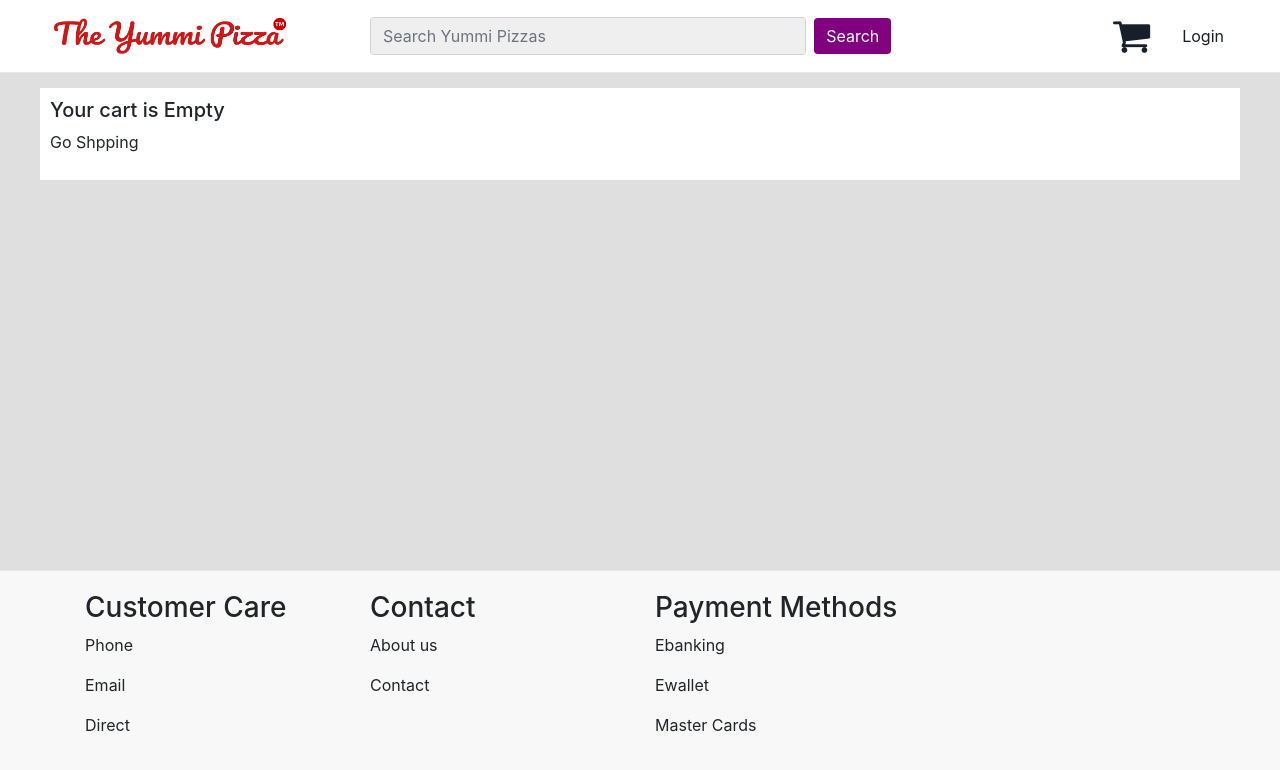
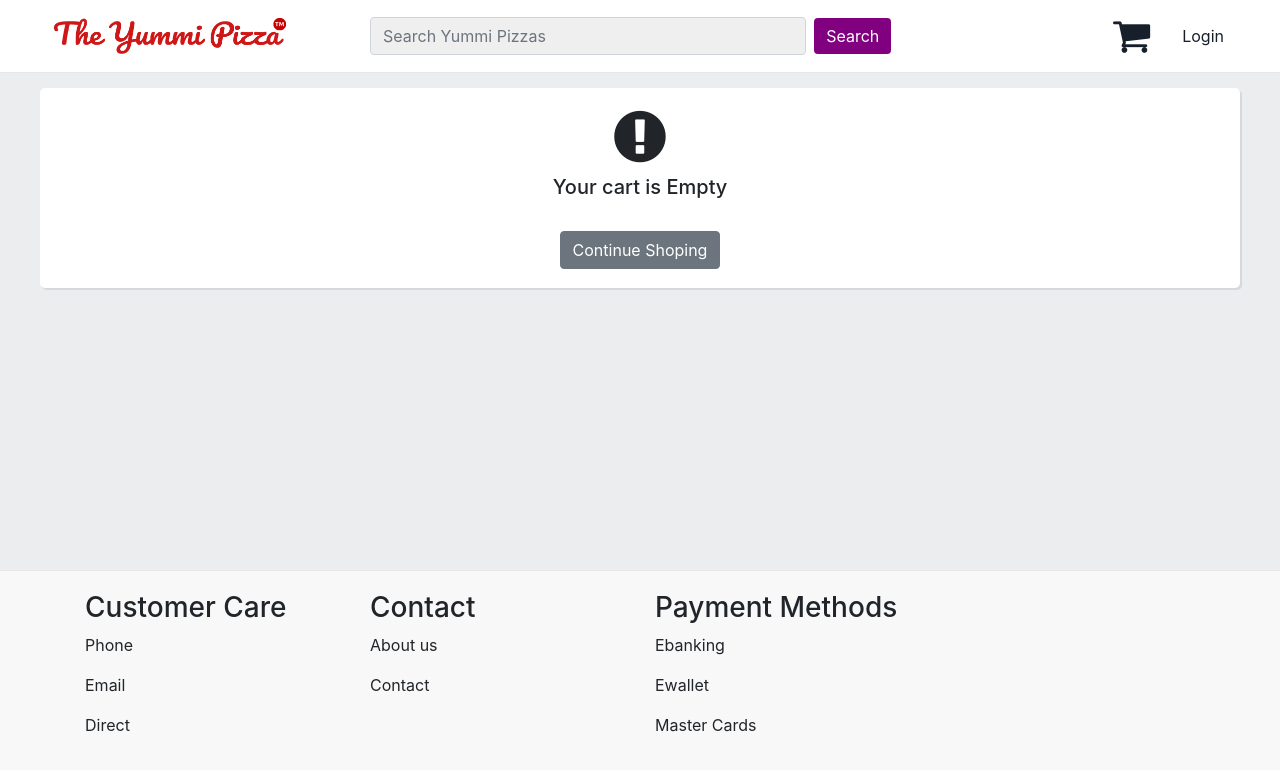
Before and after one commit to pabin/yummipizza_web, a React (Create React App) app: page /cart in a window 1280 px wide. Shown: the top 770 px of the page. Built offline with nearby package versions, Linux system fonts and the light colour scheme.

Commit message:
Created PageNotFound component, Updated app.js and update order list and cart UI
-> Updated app.js to pass authentication
   props to all  pages
-> Created page not found component to
   render not found message on random page visit
-> Updated UIs of order list and cart
   pages

```diff
--- a/src/App.js
+++ b/src/App.js
@@ -1,5 +1,5 @@
 import React, { Component, Suspense } from 'react';
-
+import { connect } from 'react-redux';
 import './App.css';
 
 import NavBar from './layout/Navbar';
@@ -46,15 +46,26 @@ class App extends Component {
           <div className="App">
             <NavBar onLoginPress={this.onLoginPress}  />
             <div style={{paddingTop: "70px"}}>
-              <Routes onLoginPress={this.onLoginPress} />
+              <Routes
+                onLoginPress={this.onLoginPress}
+                authentication={this.props.authentication} />
             </div>
             <Footer />
 
-            <Login show={showLoginForm} onHide={this.onLoginClose} onSignupPress={this.onSignupPress}/>
-            <Signup show={showSingupForm} onHide={this.onSignupClose} />
+            <Login
+              show={showLoginForm}
+              onHide={this.onLoginClose}
+              onSignupPress={this.onSignupPress}/>
+            <Signup
+              show={showSingupForm}
+              onHide={this.onSignupClose} />
           </div>
       );
     }
 }
 
-export default App;
+const mapStateToProps  = state => ({
+  authentication: state.authentication
+})
+
+export default connect(mapStateToProps)(App)
--- /dev/null
+++ b/src/components/PageNotFound.js
@@ -0,0 +1,18 @@
+import React from 'react';
+
+
+
+// Page Not Found component to display page not found message
+const PageNotFound = (props) => {
+
+  return (
+    <div style={{minHeight: '400px', flexDirection: 'column'}} className="d-flex align-items-center justify-content-center">
+      <i className="fa fa-exclamation-circle fa-4x"></i>
+      <br />
+      <h3>404, Page not found !</h3>
+    </div>
+  );
+}
+
+
+export default PageNotFound
--- a/src/constants/colors.js
+++ b/src/constants/colors.js
@@ -3,4 +3,5 @@
 export const colors = {
   green: "#27AE60",
   red: "#C0392B",
+  background: "#EBEDEF",
 }
--- a/src/pages/cart/Cart.css
+++ b/src/pages/cart/Cart.css
@@ -1,6 +1,6 @@
 
 .cart-container {
-  background-color: #DFDFDF;
+  background-color: #EBEDEF;
   padding: 10px 10px;
   min-height: 500px;
 }
@@ -14,6 +14,16 @@
   margin-right: 8px;
   margin-top: 8px;
   background-color: white;
+  border-radius: 5px;
+  box-shadow: 2px 2px #D5D8DC;
+}
+
+.cart-item:hover {
+  box-shadow: 2px 2px #AEB6BF;
+}
+
+.custom-shadow {
+  box-shadow: 2px 2px #D5D8DC;
 }
 
 .summary {
@@ -21,6 +31,12 @@
   margin-left: 8px;
   padding: 10px;
   background-color: white;
+  border-radius: 5px;
+  box-shadow: 2px 2px #D5D8DC;
+}
+
+.summary:hover {
+  box-shadow: 2px 2px #AEB6BF;
 }
 
 .title {
--- a/src/pages/cart/Cart.js
+++ b/src/pages/cart/Cart.js
@@ -199,15 +199,17 @@ class Cart extends React.Component {
               </Row>
             </Col>
             :
-            <Col sm={12}>
-              <Row>
-                <Col sm={12} className="cart-item">
-                  <h5>Your cart is Empty</h5>
-                  <p>
-                    Go Shpping
-                  </p>
-                </Col>
-              </Row>
+            <Col sm={12} className="cart-item d-flex align-items-center justify-content-center" style={{minHeight: "200px", flexDirection: 'column'}}>
+              <h5 align="center"><i className="fa fa-exclamation-circle fa-3x"></i></h5>
+              <h5 align="center">Your cart is Empty</h5>
+              <br/>
+              <Button
+                onClick={() => this.props.history.push("/")}
+                style={{alignSelf: 'center'}}
+                variant="secondary" >
+                Continue Shoping
+              </Button>
+
             </Col>
           }
 
--- a/src/pages/cart/ShippingAddress.js
+++ b/src/pages/cart/ShippingAddress.js
@@ -26,8 +26,8 @@ const ShippingAddress = (props) => {
 
 
   const onConfirmOrder = () => {
-    let statusValues = ["DELIVERED", "DELIVERED", "DELIVERED", "CANCELLED", "PENDING"]
-    let statusIndex = Math.floor((Math.random() * 5) + 1);
+    let statusValues = ["DELIVERED", "DELIVERED", "DELIVERED", "DELIVERED", "CANCELLED", "PENDING"]
+    let statusIndex = Math.floor((Math.random() * 6) + 1);
 
     const data = {
       delivery_address: {
--- a/src/pages/userOrders/OrderList.js
+++ b/src/pages/userOrders/OrderList.js
@@ -44,6 +44,9 @@ class OrderList extends React.Component {
     }
 
     this.props.dispatchOrderListFetch()
+    if (!this.props.authenticationuserAuthenticated) {
+      this.props.history.push("/")
+    }
   }
 
   redirectToHome = () => {
@@ -94,7 +97,7 @@ class OrderList extends React.Component {
 
           {
             orderListFetched ?
-            <Col sm={9} style={{backgroundColor: 'white', borderRadius: '5px', minHeight: '400px'}}>
+            <Col sm={9} style={{backgroundColor: 'white', borderRadius: '5px', minHeight: '400px'}} className="custom-shadow">
               <Table responsive>
                 <thead>
                   <tr>
@@ -135,11 +138,11 @@ class OrderList extends React.Component {
               </Table>
             </Col>
             : orderListFetching ?
-            <Col sm={9} style={{backgroundColor: 'white', borderRadius: '5px', minHeight: '400px'}} className="d-flex align-items-center justify-content-center">
+            <Col sm={9} style={{backgroundColor: 'white', borderRadius: '5px', minHeight: '400px'}} className="d-flex align-items-center justify-content-center custom-shadow">
               <Spinner />
             </Col>
             :
-            <Col sm={9} style={{backgroundColor: 'white', borderRadius: '5px', minHeight: '400px'}} className="d-flex align-items-center justify-content-center">
+            <Col sm={9} style={{backgroundColor: 'white', borderRadius: '5px', minHeight: '400px'}} className="d-flex align-items-center justify-content-center custom-shadow">
               <p>{errorMessage.toString()}</p>
             </Col>
           }
--- a/src/routes/index.js
+++ b/src/routes/index.js
@@ -2,6 +2,7 @@ import React from 'react';
 import { Switch, Route } from 'react-router-dom';
 
 import routesList from './Routes';
+import PageNotFound from '../components/PageNotFound';
 
 
 // Routes component to create react-router routes for navigation
@@ -17,7 +18,10 @@ class Routes extends React.Component {
               exact={route.exact}
               name={route.name}
               render={props => (
-                  <route.component {...props} onLoginPress={this.props.onLoginPress} />
+                  <route.component
+                    {...props}
+                    authentication={this.props.authentication}
+                    onLoginPress={this.props.onLoginPress} />
               )} />
       ) : (null);
     });
@@ -25,6 +29,7 @@ class Routes extends React.Component {
     return (
       <Switch>
         {menu}
+        <PageNotFound />
       </Switch>
     );
   }
--- a/src/store/actions/OrderListActions.js
+++ b/src/store/actions/OrderListActions.js
@@ -49,7 +49,7 @@ export function orderListFetch(){
           })
       .then(response => {
         const orderList = response.data
-        console.log('Order List @ actions ', JSON.stringify(orderList))
+        // console.log('Order List @ actions ', JSON.stringify(orderList))
 
         setTimeout(() => {
           dispatch(orderListFetchSuccess(orderList))
@@ -58,7 +58,7 @@ export function orderListFetch(){
         // dispatch(orderListFetchSuccess(orderList))
       })
       .catch(err => {
-        console.log('Error on Items List Fetch: ', err)
+        console.log('Error on Order List Fetch: ', err)
         dispatch(orderListFetchFailure(err))
       });
   }
```
